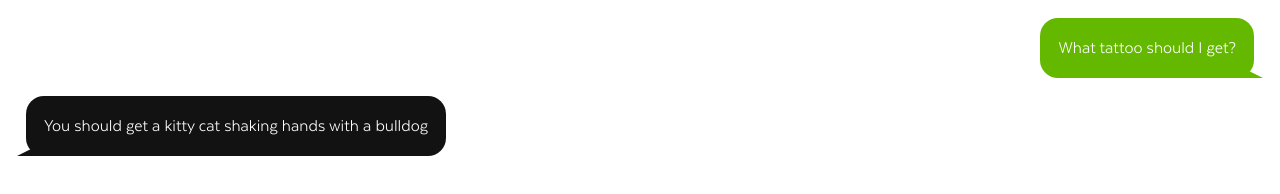
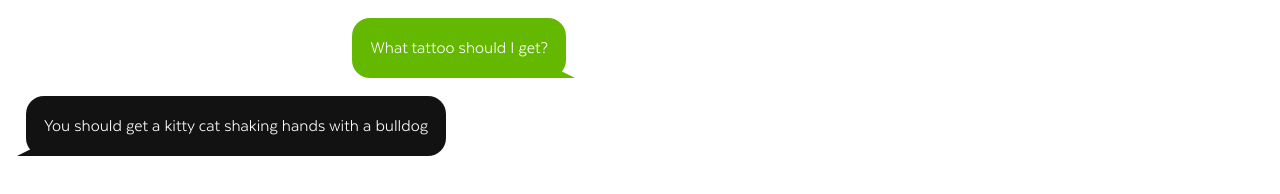
Before and after one commit to emersonthis/randomtattoo, a website: page public/index.html in a window 1280 px wide. Drawn offline with Linux system fonts and the light colour scheme.

Commit message:
max width

```diff
--- a/scss/style.scss
+++ b/scss/style.scss
@@ -68,6 +68,11 @@ a {
     margin: 1em;
 }
 
+.conversation {
+    max-width: 30em;
+    margin-left: 0;
+    margin-right: 0;
+}
 
 /* Text meant only for screen readers. */
 .sr-only {
```
Also changed, not shown: public/style.css.
